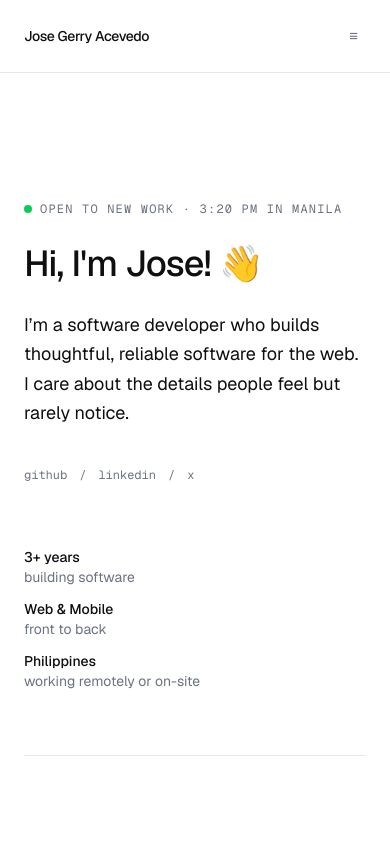
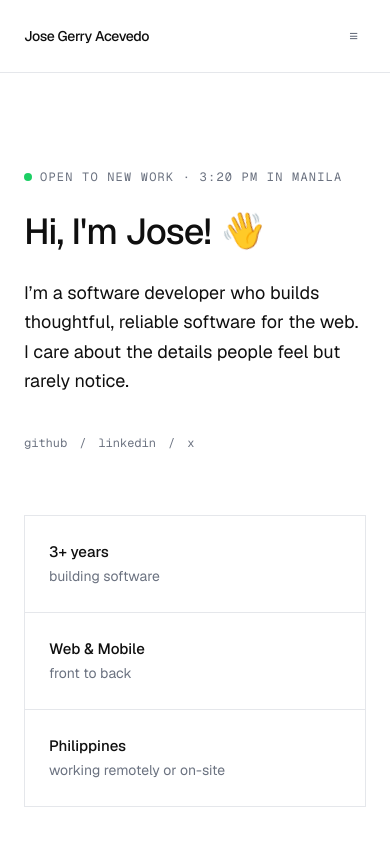
Before and after one commit to josegerryacevedo/personal-portfolio, a Next.js app: page / in a window 390 px wide. Shown: the top 844 px of the page. Built offline with nearby package versions, Linux system fonts and the light colour scheme.

Commit message:
Refactor Hero component layout for improved styling and responsiveness; update buildout configuration file.

```diff
--- a/src/components/Hero.tsx
+++ b/src/components/Hero.tsx
@@ -24,7 +24,7 @@ export default function Hero() {
   return (
     <section className="relative mx-auto max-w-3xl px-6 py-24 md:px-8">
       <div className="flex flex-col gap-6">
-        <p className="text-xs font-mono uppercase tracking-widest text-muted flex items-center gap-2 mt-8">
+        <p className="text-xs font-mono uppercase tracking-widest text-muted flex items-center gap-2">
           <span className="inline-block h-2 w-2 rounded-full bg-green-500 animate-pulse" aria-hidden="true" />
           {time ? `Open to new work · ${time} in Manila` : "Open to new work"}
         </p>
@@ -76,18 +76,18 @@ export default function Hero() {
         </div>
       </div>
 
-      <div className="mt-16 grid gap-3 sm:grid-cols-3">
-        <div className="text-sm text-foreground">
-          <span className="block font-medium">3+ years</span>
-          <span className="text-muted">building software</span>
+      <div className="mt-16 grid grid-cols-1 sm:grid-cols-3 border border-border divide-y sm:divide-y-0 sm:divide-x divide-border">
+        <div className="bg-background p-6">
+          <span className="block font-medium text-foreground">3+ years</span>
+          <span className="text-muted text-sm">building software</span>
         </div>
-        <div className="text-sm text-foreground">
-          <span className="block font-medium">Web &amp; Mobile</span>
-          <span className="text-muted">front to back</span>
+        <div className="bg-background p-6">
+          <span className="block font-medium text-foreground">Web &amp; Mobile</span>
+          <span className="text-muted text-sm">front to back</span>
         </div>
-        <div className="text-sm text-foreground">
-          <span className="block font-medium">Philippines</span>
-          <span className="text-muted">working remotely or on-site</span>
+        <div className="bg-background p-6">
+          <span className="block font-medium text-foreground">Philippines</span>
+          <span className="text-muted text-sm">working remotely or on-site</span>
         </div>
       </div>
 
```
Also changed, not shown: buildout.txt.
